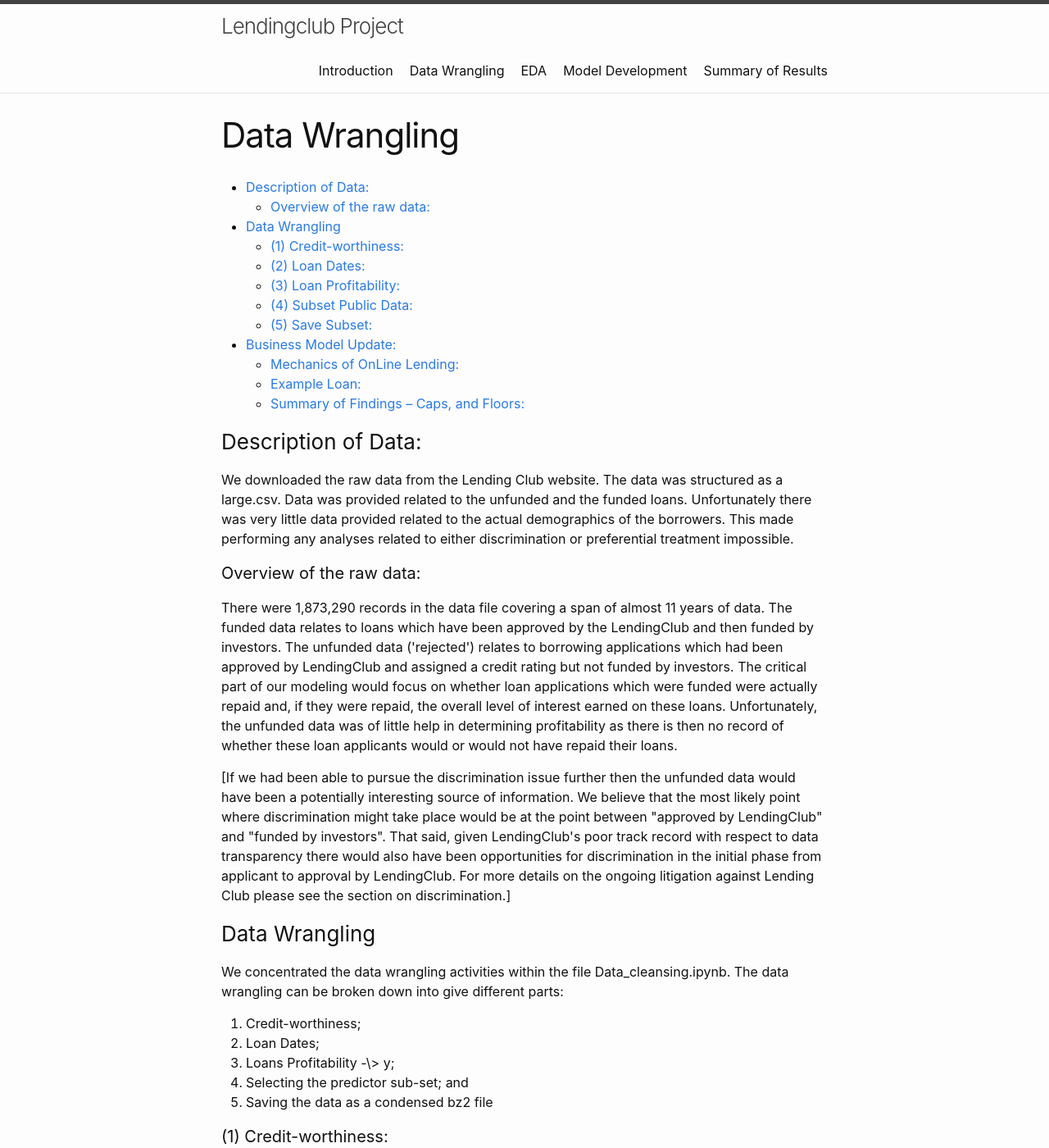
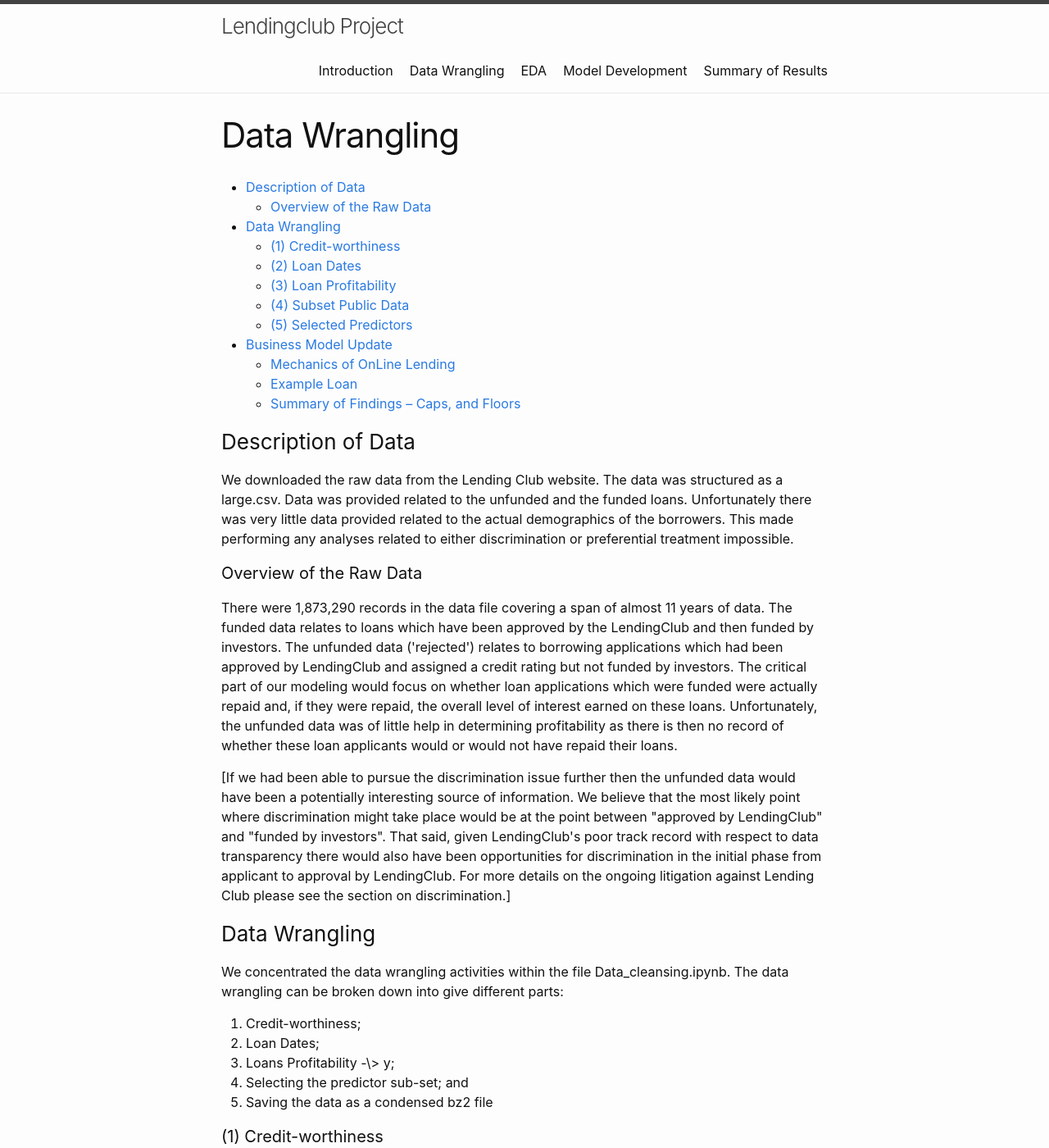
Before and after one commit to junparkh/LendingClub, a Jekyll site: the page built from menu1.md, in a window 1280 px wide and 1400 px high. Shown: the whole window at 82% size. Built offline with Jekyll 4.4.1, drawn with Linux system fonts in a browser that asks for light colours; some of the changed text lies outside the part shown.

Commit message:
Update menu1.md

```diff
--- a/menu1.md
+++ b/menu1.md
@@ -6,11 +6,11 @@
 {:.no_toc}
 *
 {: toc}
-### Description of Data:
+### Description of Data
 
 We downloaded the raw data from the Lending Club website. The data was structured as a large.csv.  Data was provided related to the unfunded and the funded loans. Unfortunately there was very little data provided related to the actual demographics of the borrowers.  This made performing any analyses related to either discrimination or preferential treatment impossible.
 
-#### Overview of the raw data:
+#### Overview of the Raw Data
 There were 1,873,290 records in the data file covering a span of almost 11 years of data.  The funded data relates to loans which have been approved by the LendingClub and then funded by investors.  The unfunded data (&#39;rejected&#39;) relates to borrowing applications which had been approved by LendingClub and assigned a credit rating but not funded by investors.  The critical part of our modeling would focus on whether loan applications which were funded were actually repaid and, if they were repaid, the overall level of interest earned on these loans.  Unfortunately, the unfunded data was of little help in determining profitability as there is then no record of whether these loan applicants would or would not have repaid their loans.
 
 [If we had been able to pursue the discrimination issue further then the unfunded data would have been a potentially interesting source of information.  We believe that the most likely point where discrimination might take place would be at the point between &quot;approved by LendingClub&quot; and &quot;funded by investors&quot;.   That said, given LendingClub&#39;s poor track record with respect to data transparency there would also have been opportunities for discrimination in the initial phase from applicant to approval by LendingClub. For more details on the ongoing litigation against Lending Club please see the section on discrimination.]
@@ -24,7 +24,7 @@
 4. Selecting the predictor sub-set; and
 5. Saving the data as a condensed bz2 file
 
-#### (1) Credit-worthiness:
+#### (1) Credit-worthiness
 some of the key metrics needed to be adjusted to allow the dates to show up as parametric variables. These included:
 
 - Zip code: We were provided with a three digit zip code which was all we had to go on from a demographic point of view. We created a function &quot;extract\_number&quot; which pulled the Zip Code from the data;
@@ -33,14 +33,14 @@
 - Annual Income: Obviously an important credit score indicator. However, we would prefer that the applicant did not repay his or her loan early. We imputed the missing values for this predictor using the mean; and
 - Credit Score: We turned the A1, B2 etc credit scores into a linear/ordinal predicator and assigned it a score from 0.0 (A1 - the best) to 6.8 (G5 - the worst). We created a function &quot;subgrade\_score&quot; which performed this parametrization of the credit score variable.
 
-#### (2) Loan Dates:
+#### (2) Loan Dates
 there were a number of issues around the loan dates. In particular, we needed to understand which loans were actually completed and which were still running. We decided to exclude the still running loans from our model. A couple of the key parameters are worth discussing:
 
 - Last\_pymnt\_date: this refers strictly the last payment made rather than the date that the last payment of the loan is due. To be clear, if a loan was made in Month=1 and had a term of 36 months then the final loan payment would be due in Month=36. If we were actually in Month 10 and the most recent payment had been made then the parameter last\_pymnt\_date would record 10 not 36;
 - Issue date: refers to the start date of the loan. When the money was drawn;
 - Term\_months: refers to the length of the loan assuming that all payments are successfully made;
 
-#### (3) Loan Profitability:
+#### (3) Loan Profitability
 this was by far the most difficult metric to analyse. There is a saying in the finance community that, &quot;you cannot eat APR&quot;.  This refers to the fact that if the APR (Annual Percentage Rate) charge on a loan is very high but does not last very long then you can have exceptionally large APR but no nominal return. An example serves to illustrate this point well:
 
 Loan 1 = 100$; Term = 1 month; APR = 313%.
@@ -53,7 +53,7 @@
 
 Completed Loans: we assigned &quot;good&quot; to those loans which were fully paid-off.
 
-#### (4) Subset Public Data:
+#### (4) Subset Public Data
 Primarily due to lack of data we reduced the predictors from the original data to the following:
 
 - loan\_amnt
@@ -76,14 +76,14 @@
 - revol\_util\_perc: percentage of the revolving facility utilized e.g. a credit card line
 - total\_acc: the total number of credit lines in the borrower&#39;s account
 
-#### (5) Save Subset:
+#### (5) Selected Predictors
 we then used this selected subset of parameters to create a new loan file and &quot;pickled&quot; it as analysis-predictors.bz2. The target data set (y) was saved as analysis-target.bz2).
 
 We hoped that this reduced parametric subset would allow us to run quicker models.
 
-### Business Model Update:
+### Business Model Update
 
-#### Mechanics of OnLine Lending:
+#### Mechanics of OnLine Lending
 Following a in depth review of the LendingClub (LC) website as well as an analysis of their past two 10K submissions which are available on the SEC&#39;s Edgar portal (see references) our understanding of the overall business model has evolved considerable.
 
 It makes sense to discuss the mechanics of how the actual business works so that we have both the nomenclature and mechanics clear.
@@ -106,7 +106,7 @@
 
 How much should additional interest be a charge to compensate for reduced credit-worthiness?  An example is useful at this point to illustrate the fat-tailed nature of the loss distribution function often found in finance.  (See references – Nassim Taleb).
 
-#### Example Loan:
+#### Example Loan
 
 - 3-year loan;
 - 36 equal payments of interest and principal
@@ -127,7 +127,7 @@
 
 (e) Each investor has their own targeted returns, however, for simplicity, we have used the examples given on the Investor video provided by LC = 5%.
 
-#### Summary of Findings – Caps, and Floors:
+#### Summary of Findings – Caps, and Floors
 Each loan tranche that the investor funds have an implicit capped return, i.e. the borrower agrees to the loan with a fixed interest rate which cannot be increased over the life of the loan. This is the maximum return that the investor can make and therefore represents the cap. On the other hand, because it is an unsecured loan the potential loss for the investor is 100%.
 
 **Implications of the Business Model findings on the EDA and predictive modeling:** the main driver to the future returns by investors are determined by limiting credit losses. The overall distributions of credit losses has a fat, left-tail distribution.  The maximum return is capped when the loan is made but the actual return can be -100%.  In addition, due to the nature of the credit market, instead of paying 25 % and then default, it makes more sense for the borrowers to default on the whole amount, which explains the shape of the fat tail.
```
